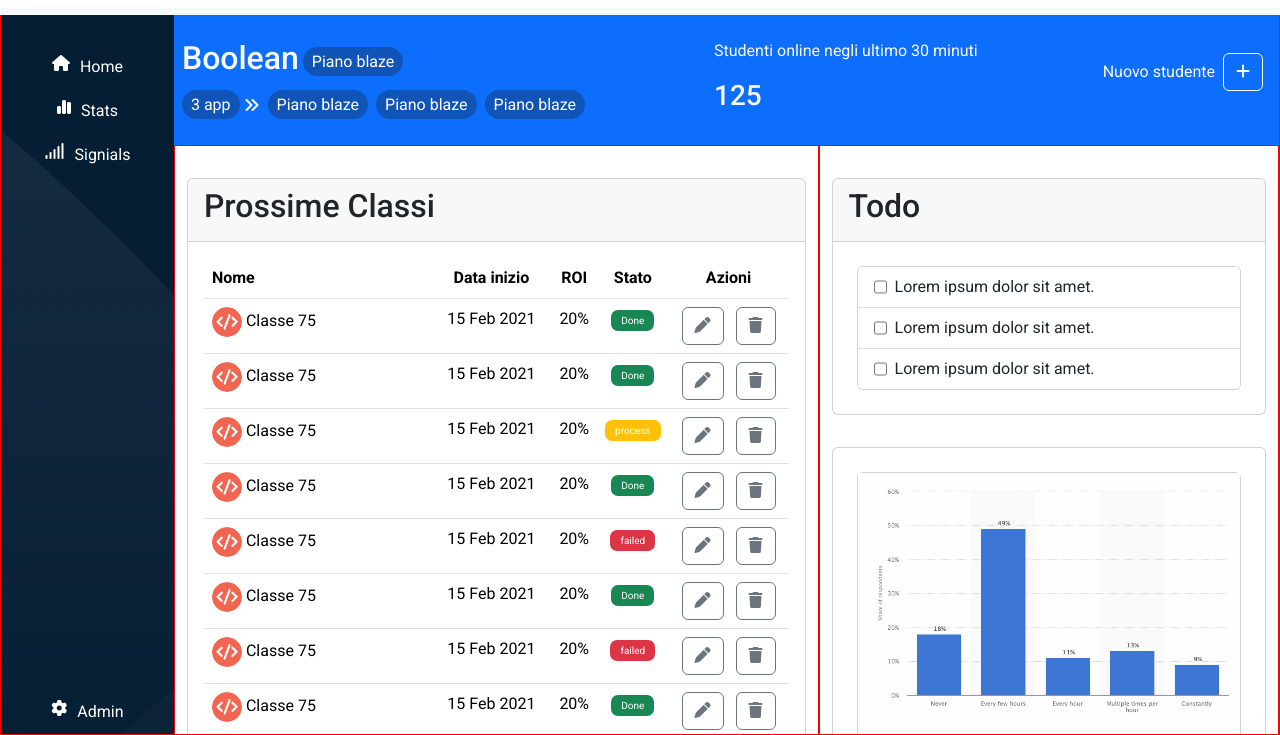
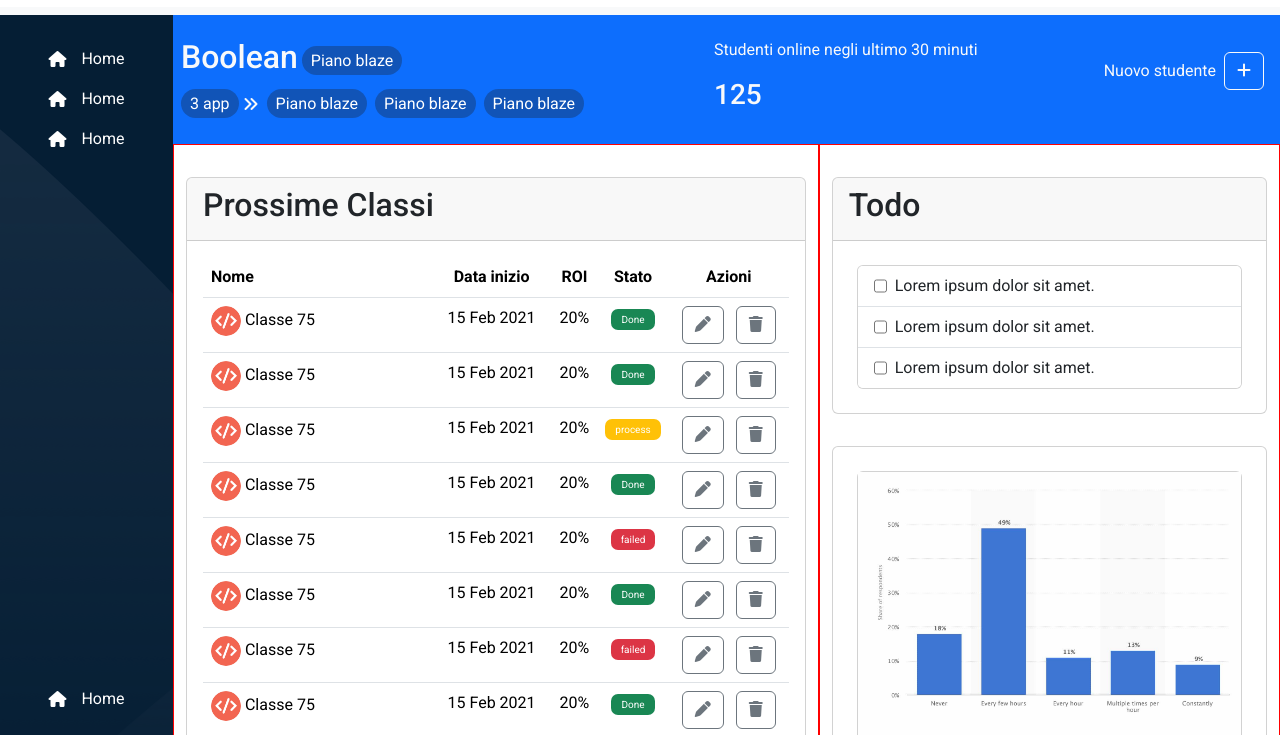
Before and after one commit to StefanoDaniello/html-css-bootstrap-dashboard, a plain HTML site: page index.html in a window 1280 px wide. Shown: the part 65-800 px from the top of the page. Drawn offline with nearby package versions, Linux system fonts and the light colour scheme.

Commit message:
sidebar 100%

```diff
--- a/css/style.css
+++ b/css/style.css
@@ -93,35 +93,28 @@ header{
 nav{
     width: 200px;
     height: 100% ;
-    padding-top: 30px;
+    padding-top: 25px;
     background-color: var(--color-sidebar-first-bg);
     background-image: url(../img/sidebar-bg.png);
 }
-nav div div{
+nav ul{
+    padding-left: 0;
+}
+nav ul li{
+    padding: 0 10px;
+}
+nav ul li a {
+    display: flex;
+    align-items: center;
+    justify-content: center;
+    gap: 15px;
+    padding: 0.5rem;
+    cursor: pointer;
     color: var(--color-primary);
-    display: flex;
-    justify-content: center;
-    padding: 10px;
 }
-nav div div span{
-    margin-left: 10px;
+nav ul li a:hover{
+    background-color: rgba(255, 255, 255, 0.5);
 }
-.nav-top{
-    height: 120px;
-}
-.nav-top div:hover{
-    cursor: pointer;
-}
-.nav-bottom{
-    height: calc(100% - 120px);
-    display: flex;
-    align-items: end;
-    justify-content: center;
-}
-.nav-bottom div:hover{
-    cursor: pointer;
-}
-
 /* main  */
 main{
     height:100%;
@@ -217,7 +210,7 @@ tbody tr td a{
     nav{
         width: 100px;
     }
-    nav div div span{
+    nav ul li a span{
         display: none;
     }
 
--- a/index.html
+++ b/index.html
@@ -16,8 +16,6 @@
         <title>html-css-bootstrap-dashboard</title>
 </head>
 <body>
-
-    <div class="wrapper d-flex">
     <header class=" bg-light py-2">
         <div class="header-content d-flex justify-content-between align-items-center ">
             <div class="img-container st-block">
@@ -58,31 +56,39 @@
             </div>
         </div>
     </header>
+    <div class="wrapper d-flex">
+        <main class=" d-flex">
+            <nav class="d-flex flex-column">
+                <ul class="d-flex flex-column">
+                    <li>
+                        <a href="#">
+                            <i class="fa-solid fa-home"></i>
+                            <span>Home</span>
+                        </a>
+                    </li>
+                    <li>
+                        <a href="#">
+                            <i class="fa-solid fa-home"></i>
+                            <span>Home</span>
+                        </a>
+                    </li>
+                    <li>
+                        <a href="#">
+                            <i class="fa-solid fa-home"></i>
+                            <span>Home</span>
+                        </a>
+                    </li>
+                </ul>
+                <ul class="d-flex flex-column mt-auto">
+                    <li>
+                        <a href="#">
+                            <i class="fa-solid fa-home"></i>
+                            <span>Home</span>
+                        </a>
+                    </li>
+                </ul>
+            </nav>
 
-        <main class="st-debag d-flex ">
-            <nav>
-                <div class="nav-top">
-                    <div>
-                        <i class="fa-solid fa-house"></i>
-                        <span>Home</span>
-                    </div>
-                    <div>
-                        <i class="fa-solid fa-chart-simple"></i>
-                        <span class="st-ml5">Stats</span>
-                    </div>
-                    <div>
-                        <i class="fa-solid fa-signal "></i>
-                        <span>Signials</span>
-                    </div>
-                </div>
-                <!-- mtauto -->
-                <div class="nav-bottom">
-                    <div>
-                        <i class="fa-solid fa-gear"></i>
-                        <span>Admin</span>
-                    </div>
-                </div>
-            </nav>
             <div class="h-100 overflow-y-auto w-100 ">
                 <div class="bg-primary py-4 px-2 d-flex justify-content-between mini-nav">
 
@@ -123,12 +129,12 @@
                           <div class="offcanvas-body">
                             <form class="row g-3">
                                 <div class="col-6">
-                                    <label for="inputNome4" class="form-label">Nome</label>
-                                    <input type="email" class="form-control" id="inputNome4">
+                                    <label for="input-Firstname4">Nome</label>
+                                    <input type="text" class="form-control"  aria-label="First name">
                                   </div>
                                   <div class="col-6">
-                                    <label for="inputCognome4" class="form-label">Cognome</label>
-                                    <input type="password" class="form-control" id="inputCognome4">
+                                    <label for="input-Lastname44">Cognome</label>
+                                    <input type="text" class="form-control"  aria-label="Last name">
                                   </div>
                                 <div class="col-6">
                                   <label for="inputEmail4" class="form-label">Email</label>
@@ -173,8 +179,12 @@
                                   <label for="inputZip" class="form-label">CAP</label>
                                   <input type="text" class="form-control" id="inputZip">
                                 </div>
-
-
+                                <div class="col-12">
+                                    <label for="inputfile" class="form-label">Foto</label>
+                                    <div class="input-group mb-3 ">
+                                        <input type="file" class="form-control" id="inputGroupFile02">
+                                    </div>
+                                </div>
                                 <div class="col-12">
                                   <div class="form-check">
                                     <input class="form-check-input" type="checkbox" id="gridCheck">
@@ -195,13 +205,8 @@
                           </div>
                         </div>
                     </div>
-
-
-
-
                 </div>
                 </div>
-
 
                 <div class="container-fluid ">
                     <div class="row">
```
Lines whose indentation alone changed are shown as unchanged.
